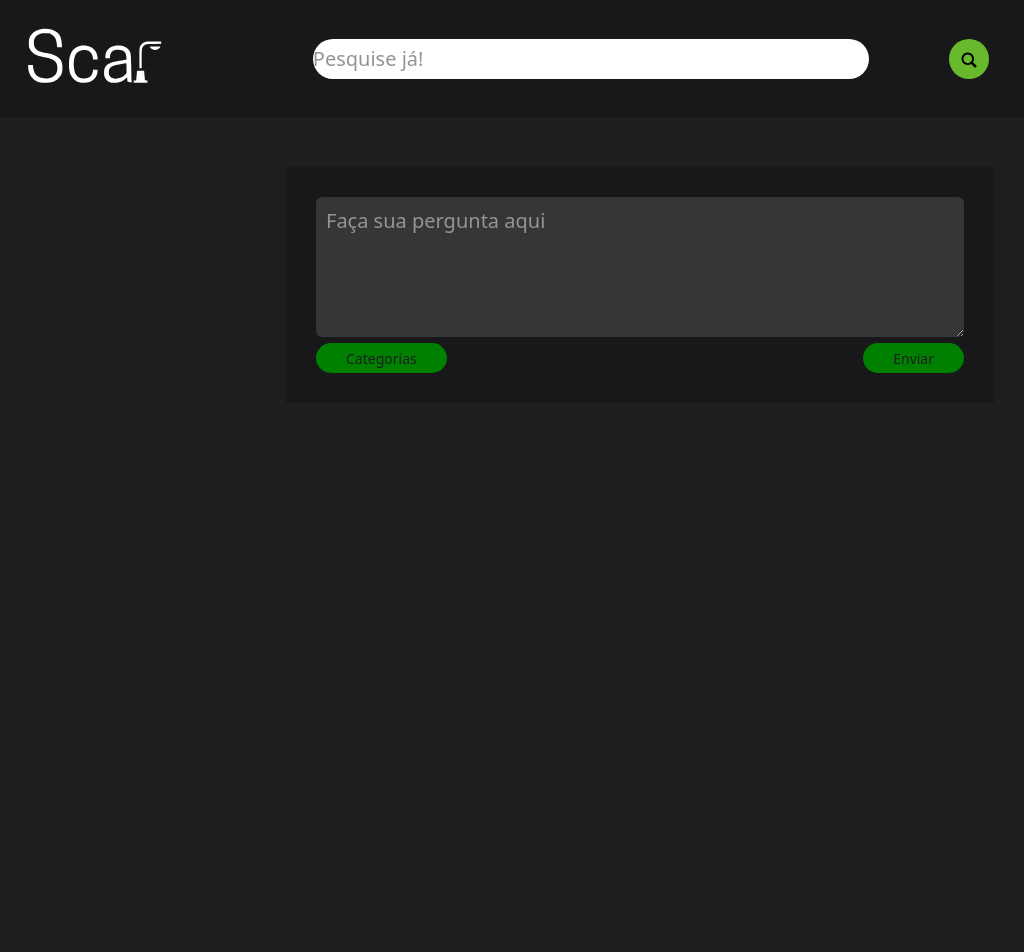
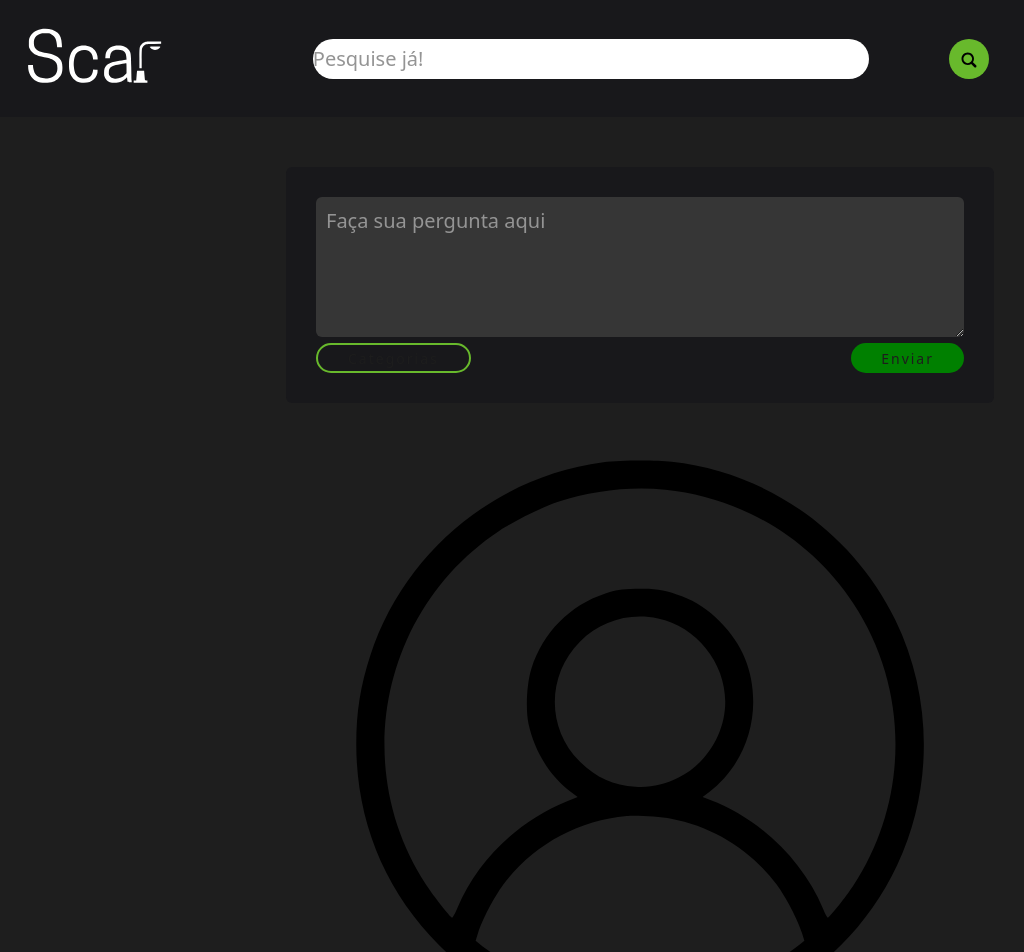
Before and after one commit to RelampagoMarquin/scar, a React (Vite) app in the folder web/: page /Inicio in a window 1280 px wide. Shown: the top 952 px of the page, without its empty margins (0-1024 px from the left). Before the commit the page ends 800 px from the top, so only its background shows below. Built offline with nearby package versions, Linux system fonts and the light colour scheme.

Commit message:
css botoes e alert login e cadastro

```diff
--- a/web/src/Css/Styles.css
+++ b/web/src/Css/Styles.css
@@ -190,6 +190,7 @@ div.botoes > button{
         background-color: #18181B;
         width: 60%;
         padding: 3rem;
+        border-radius: .6rem;
 
     }
     #MainInicioContainer{
@@ -204,6 +205,11 @@ div.botoes > button{
     .botoes{
 
         display: flex;
+
+    }
+    .botoes > button{
+
+        letter-spacing: 2px;
     }
 
 
@@ -219,4 +225,12 @@ div.botoes > button{
         width: 100%;
     }
 
+    button#categorias{
+
+        background-color: #18181B;
+        border-style:solid;
+        border-width:2px;
+        border-color: #68B92C;
+    }
+
 }
--- a/web/src/pages/FormCadastro.tsx
+++ b/web/src/pages/FormCadastro.tsx
@@ -39,7 +39,7 @@ export function handleCadastro() {
         } catch (error) {
             console.log(error)
             alert('Erro')
-        }
+        }alert('Cadastro feito');
     }
 
     return (
--- a/web/src/pages/FormLogin.tsx
+++ b/web/src/pages/FormLogin.tsx
@@ -71,7 +71,7 @@ export function handleLogin() {
         } catch (error) {
             console.log(error)
             alert('Erro')
-        }
+        }alert("Login Efetuado");
     }
 
     return (
--- a/web/src/pages/TelaInicial.tsx
+++ b/web/src/pages/TelaInicial.tsx
@@ -9,6 +9,7 @@ import Logo from '../components/Layout/Logo'
 import Rodape from '../components/Layout/Footer'
 import '../Css/Styles.css'
 import Pesquisa from '../Img/searchicon.svg'
+import Perfil from '../Img/perfil.svg'
 import CampoPesquisa from '../components/Layout/NavbarSearch'
 
 
@@ -32,14 +33,18 @@ export function TelaInicial() {
                     <textarea className='pergunta' name="pergunta" placeholder="Faça sua pergunta aqui" />
 
                     <div className='botoes'>
-                        <button id='categorias'><span>Categorias</span></button>
-                        <button id='enviar' type='submit'><span>Enviar</span></button>
+                        <button id='categorias'>Categorias</button>
+                        <button id='enviar' type='submit'>Enviar</button>
                     </div>
 
                 </div>
                 <div className="pergunta">
 
-
+                    <div className='box'>
+                        <img src={Perfil} id="perfil"></img>
+                        <h5>jurema</h5>
+                        <button id='categorias'>Matematica</button>
+                    </div>
 
                 </div>
             </main>
```
Also changed, not shown: web/src/Img/perfil.svg (added), 1 other file (tests, documents, lock files or other folders).
